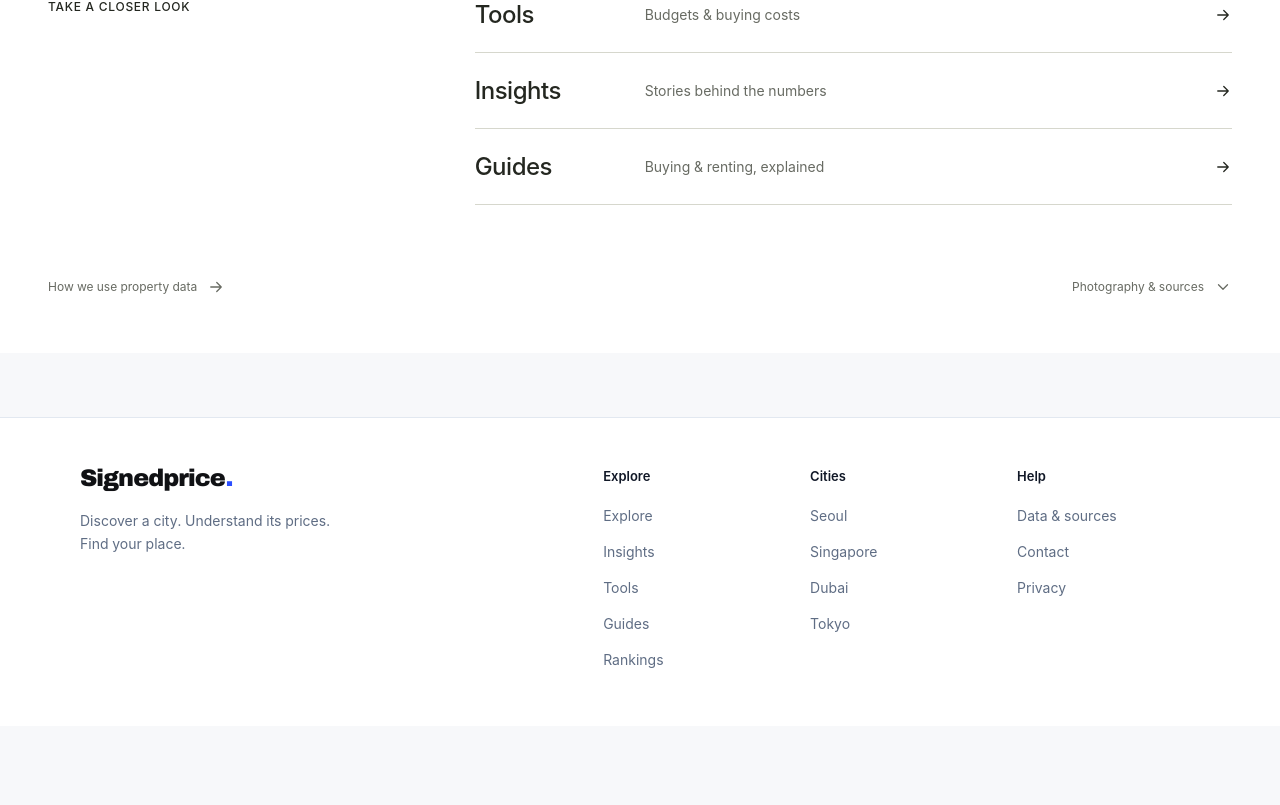
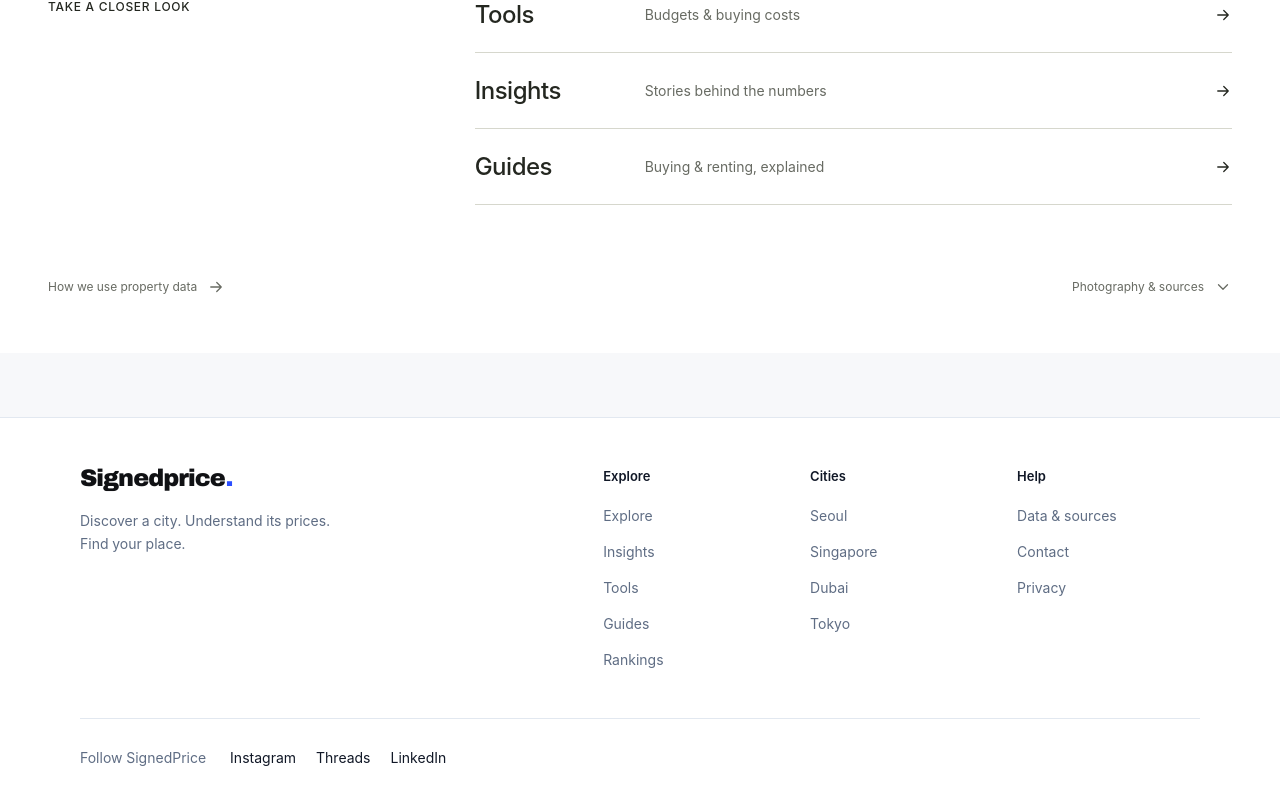
Before and after one commit to 007shp18-dot/koreahomeguide, a Next.js app in the folder v2/apps/web/: page / in a window 1280 px wide. Shown: the part 1949-2754 px from the top of the page. Before the commit the page ends 2675 px from the top, so only its background shows below. Built offline with nearby package versions, Linux system fonts and the light colour scheme; a web font is replaced by a local one.

Commit message:
Add official SignedPrice social accounts to the shared footer

```diff
--- a/v2/apps/web/components/site-footer.module.css
+++ b/v2/apps/web/components/site-footer.module.css
@@ -7,6 +7,12 @@
 .links { margin: 0; padding: 0; list-style: none; }
 .links a { min-height: 36px; display: flex; align-items: center; color: var(--muted); font-size: 14px; font-weight: 400; line-height: 22px; text-decoration: none; }
 .links a:hover { color: var(--accent); }
+.social { grid-column: 1 / -1; display: flex; align-items: center; flex-wrap: wrap; gap: 8px 24px; border-top: 1px solid var(--line); padding-top: 16px; }
+.social p { margin: 0; font-size: 14px; color: var(--muted); }
+.social ul { display: flex; flex-wrap: wrap; gap: 4px 20px; list-style: none; padding: 0; margin: 0; }
+.social a { display: inline-flex; align-items: center; min-height: 44px; font-size: 14px; color: var(--ink); text-decoration: none; }
+.social a:hover { color: var(--accent); text-decoration: underline; }
+.social a:focus-visible { outline: 2px solid var(--focus-ring); outline-offset: 4px; border-radius: 4px; }
 .links a:focus-visible, .intro a:focus-visible { outline: 2px solid var(--focus-ring); outline-offset: 4px; border-radius: 8px; }
 @media (max-width: 760px) { .inner { grid-template-columns: minmax(0, 1fr); gap: 32px; padding-block: 32px; } .navigation { gap: 16px; } .links a { min-height: 44px; font-size: 13px; } }
 @media (max-width: 380px) { .navigation { grid-template-columns: repeat(2, minmax(0, 1fr)); gap: 24px 16px; } }
--- a/v2/apps/web/components/site-footer.tsx
+++ b/v2/apps/web/components/site-footer.tsx
@@ -3,6 +3,13 @@ import type { SiteFooterModel } from '../lib/site-copy';
 import { globalNavigation, marketNavigation, type SiteLocale } from '../lib/navigation/site-navigation';
 import { BrandWordmark } from './brand-mark';
 import styles from './site-footer.module.css';
+
+// Official accounts connected to SignedPrice's Metricool brand.
+const socialAccounts = [
+  { label: 'Instagram', href: 'https://www.instagram.com/signedprice/' },
+  { label: 'Threads', href: 'https://www.threads.com/@signedprice' },
+  { label: 'LinkedIn', href: 'https://www.linkedin.com/company/143759950/' },
+] as const;
 
 export function SiteFooter({ copy, locale = 'en' }: Readonly<{ copy: SiteFooterModel; locale?: SiteLocale }>) {
   const ko = locale === 'ko';
@@ -27,6 +34,10 @@ export function SiteFooter({ copy, locale = 'en' }: Readonly<{ copy: SiteFooterM
     <div className={styles.inner}>
       <div className={styles.intro}><Link href={ko ? '/ko/' : '/'} aria-label="signedprice home"><BrandWordmark /></Link><p className={styles.descriptor}>{ko ? '도시를 알아보고, 거래를 비교하고, 나에게 맞는 집을 찾아보세요.' : zh ? '了解城市，比较成交，找到适合自己的家。' : 'Discover a city. Understand its prices. Find your place.'}</p></div>
       <div className={styles.navigation}>{groups.map((group) => <nav key={group.label} aria-label={`Footer ${group.label}`}><p>{group.label}</p><ul className={styles.links}>{group.links.map((link) => <li key={link.href}><Link href={link.href}>{link.label}</Link></li>)}</ul></nav>)}</div>
+      <nav className={styles.social} aria-label={ko ? 'SignedPrice 공식 SNS' : zh ? 'SignedPrice 官方社交账号' : 'SignedPrice social accounts'}>
+        <p>{ko ? '소셜에서 만나세요' : zh ? '关注我们' : 'Follow SignedPrice'}</p>
+        <ul>{socialAccounts.map((account) => <li key={account.label}><a href={account.href} target="_blank" rel="noopener noreferrer" aria-label={`${account.label} · SignedPrice${ko ? ' · 새 탭' : zh ? ' · 新标签页' : ' · new tab'}`}>{account.label}</a></li>)}</ul>
+      </nav>
     </div>
   </footer>;
 }
```
